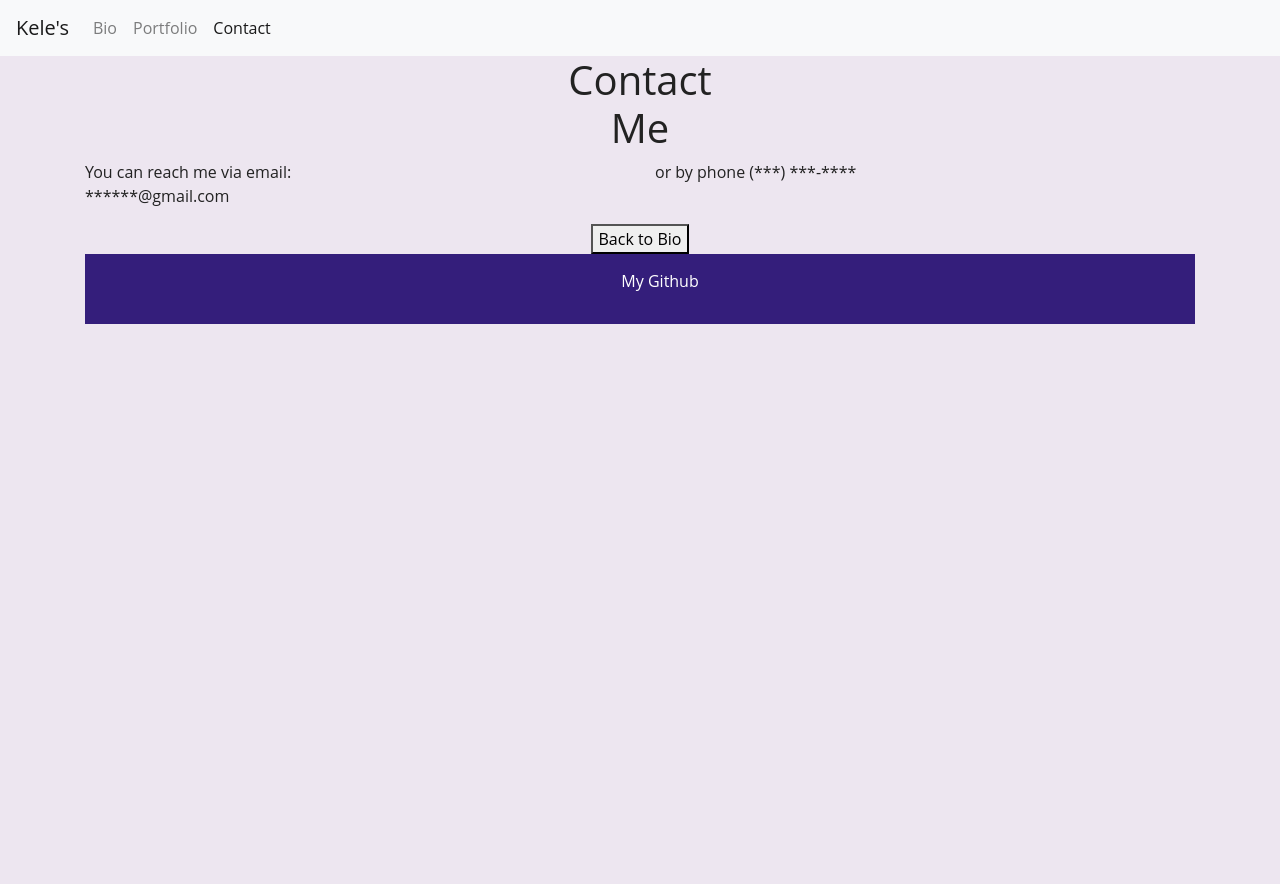
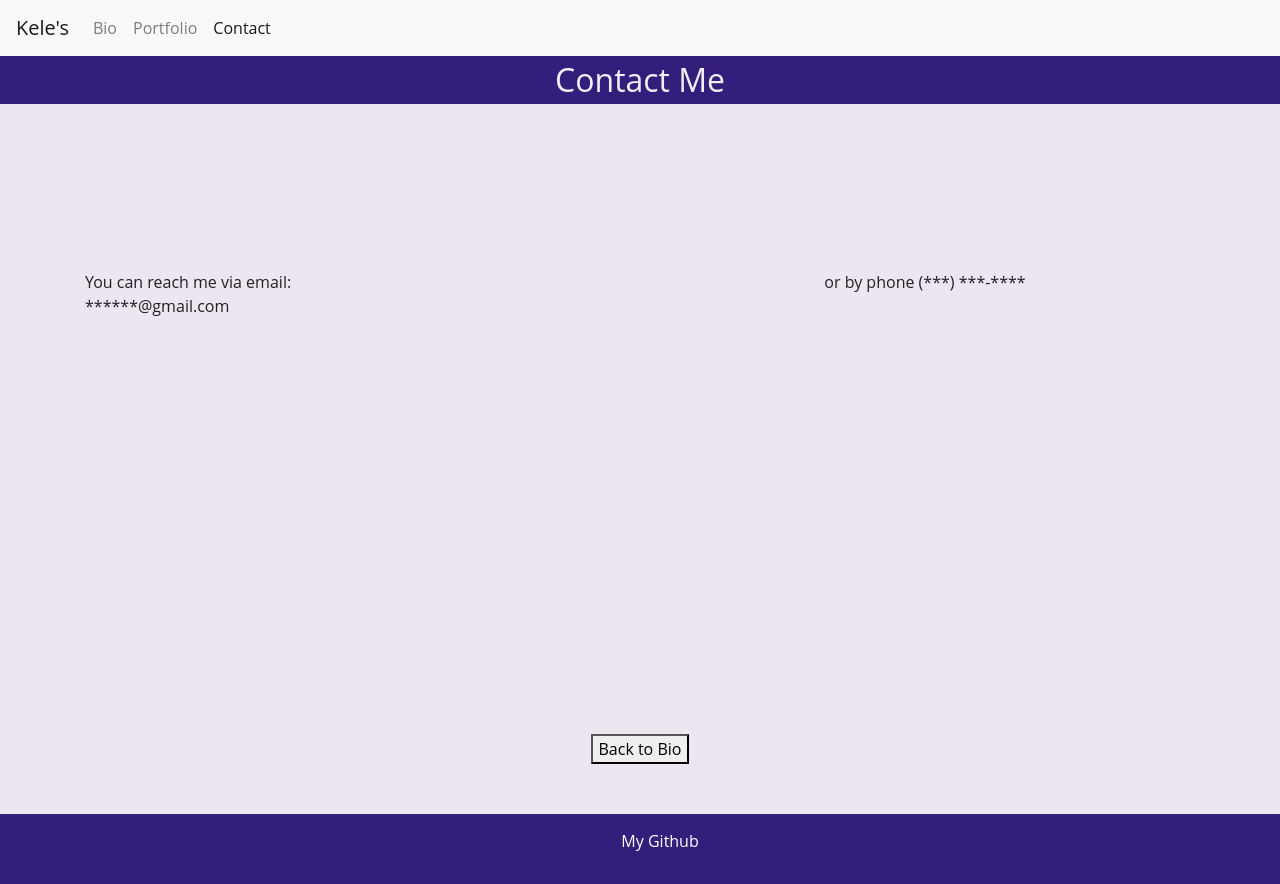
Before and after one commit to Foxk2p/Portfolio-KeleP, a plain HTML site: page contact.html in a window 1280 px wide. Before the commit the page ends 800 px from the top, so only its background shows below. Drawn offline with nearby package versions, Linux system fonts and the light colour scheme.

Commit message:
style and formatting updates

```diff
--- a/contact.html
+++ b/contact.html
@@ -31,26 +31,34 @@
     </div>
   </div>
 
+
+    <div class="row">
+       <div class="col-sm">
+      <p class="titles">Contact
+          Me
+      </p>
+      </div>
+    </div>
+
+  <div class="spacing-div"></div>
+
+
   <div class="container">
     <div class="row">
-      <div class="col">
-          <h1 class="center">Contact <br>
-             Me
-          </h1>
-      </div>
-    </div>
-    <div class="row">
-      <div class="col-sm">
+      <div class="col-sm ">
         <p>You can reach me via email:<br>
           ******@gmail.com
         </p>
       </div>
-      <div class="col-sm">
+      <div class="col-sm center">
         <p>
           or by phone (***) ***-****
         </p>
       </div>
     </div>
+
+     <div class="spacing-div-xl"></div>
+
     <div class="row">
       <div class="col center">
         <a href="./index.html">
@@ -58,6 +66,10 @@
         </a>
       </div>
     </div>
+
+  </div>
+
+   <div class="spacing-div-sm"></div>
 
     <div class="row">
       <div class="col">
@@ -70,7 +82,7 @@
         </div>
       </div>
     </div>
-  </div>
+
   <script src="https://code.jquery.com/jquery-3.3.1.slim.min.js"
     integrity="sha384-q8i/X+965DzO0rT7abK41JStQIAqVgRVzpbzo5smXKp4YfRvH+8abtTE1Pi6jizo" crossorigin="anonymous"></script>
   <script src="https://cdnjs.cloudflare.com/ajax/libs/popper.js/1.14.7/umd/popper.min.js"
```
Also changed, not shown: index.html (+14 -2 lines), portfolio.html (+4 -1 lines).
